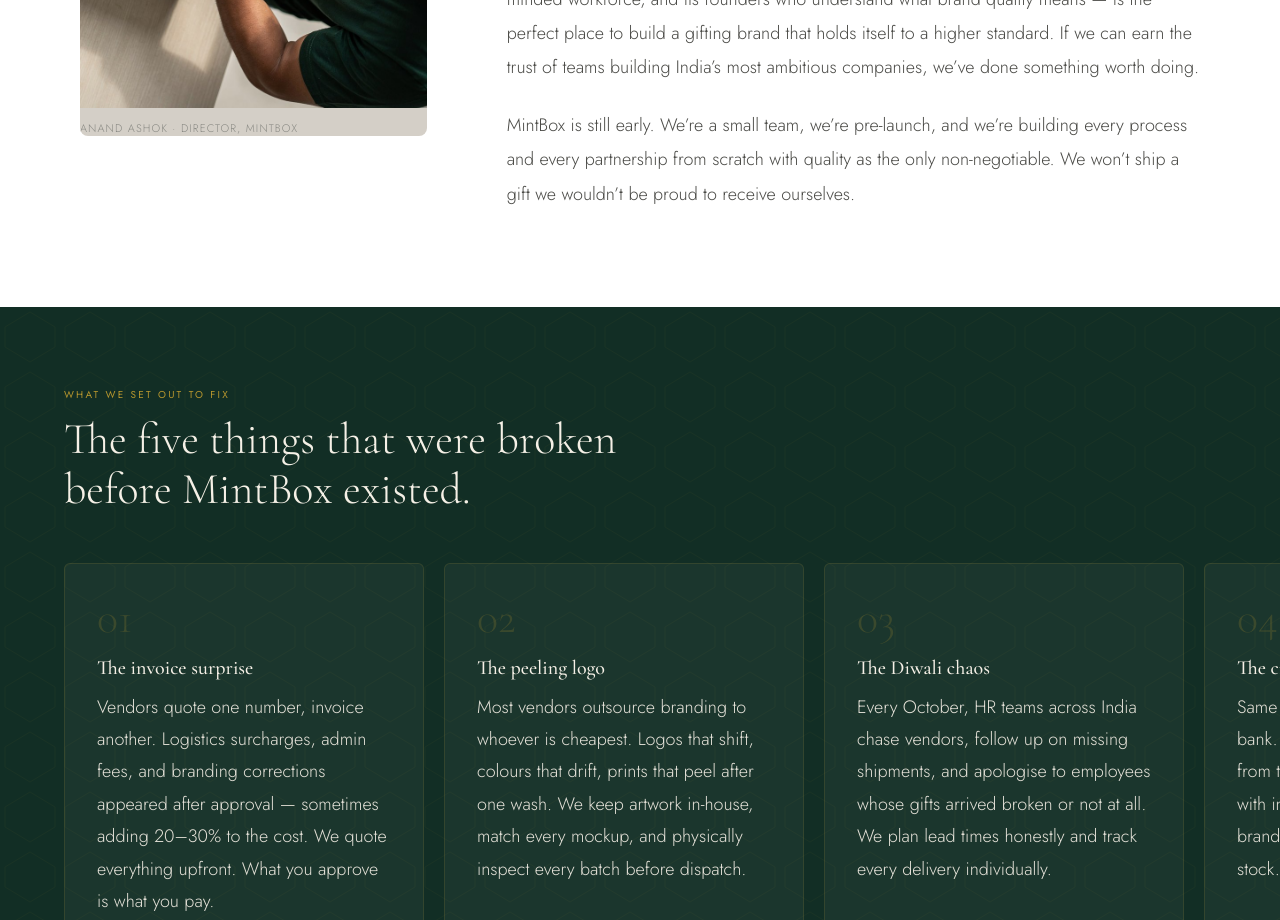
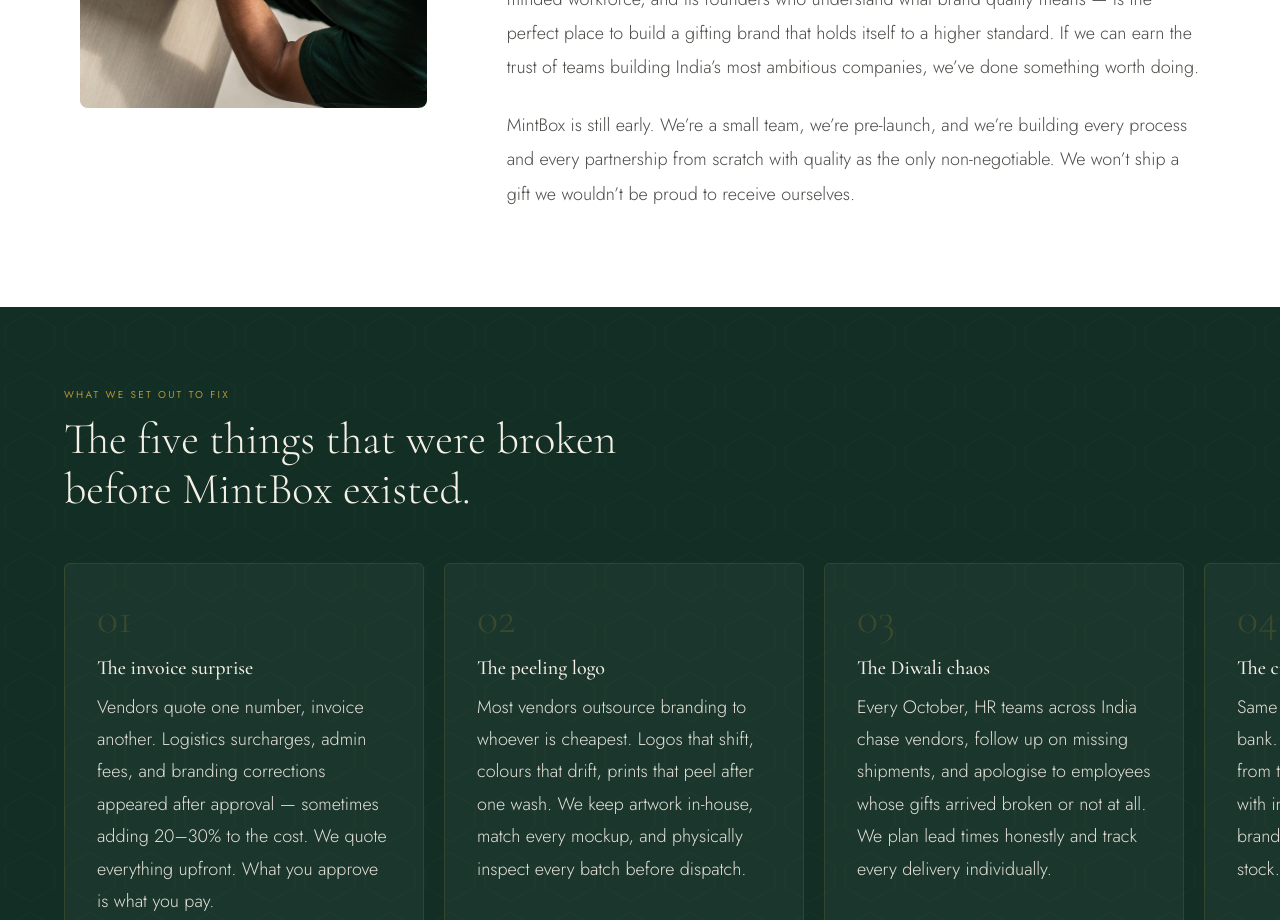
Before and after one commit to anandashok12-pixel/mintbox-catalog, a Next.js app: page /about in a window 1280 px wide. Shown: the part 1780-2700 px from the top of the page. Built offline with nearby package versions, Linux system fonts and the light colour scheme; a web font is replaced by a local one.

Commit message:
Remove image caption from about page story section
Co-Authored-By: Claude Opus 4.6 (1M context) <noreply@anthropic.com>

```diff
--- a/src/app/(main)/about/page.tsx
+++ b/src/app/(main)/about/page.tsx
@@ -153,7 +153,6 @@ export default function AboutPage() {
             <div className="ab-story-img">
               {/* eslint-disable-next-line @next/next/no-img-element */}
               <img src="/about-story.jpg" alt="MintBox founder" />
-              <div className="ab-story-img-cap">Anand Ashok &middot; Director, MintBox</div>
             </div>
           </div>
           <div className="ab-story-right">
```
